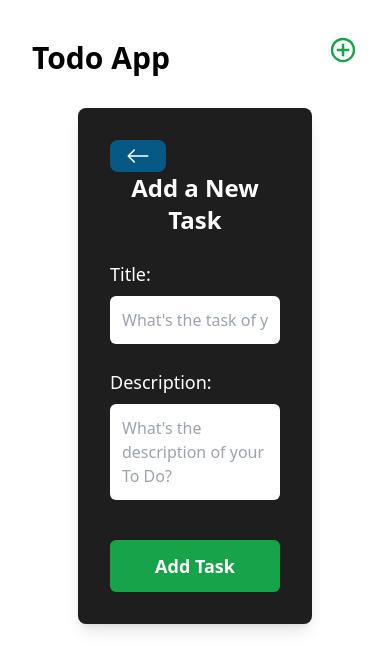
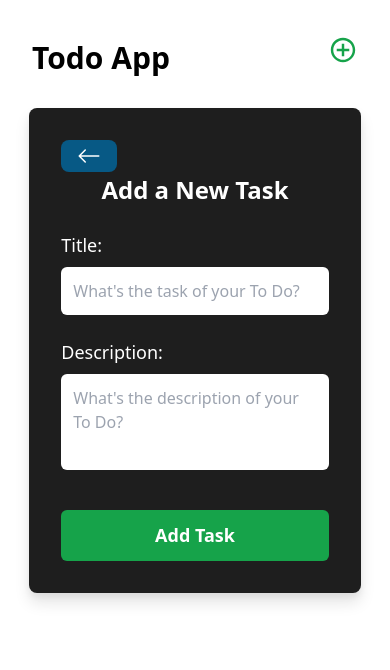
Before and after one commit to piyushkhatri968/MERN-todoapp, a React (Vite) app in the folder frontend/: page /create in a window 390 px wide. Shown: the top 670 px of the page. Built offline with nearby package versions, Linux system fonts and the light colour scheme.

Commit message:
mobile responsive

```diff
--- /dev/null
+++ b/frontend/src/Styles/TodoForm.css
@@ -0,0 +1,90 @@
+.container {
+  display: flex;
+  justify-content: center;
+  align-items: center;
+  margin-top: 2rem;
+}
+
+.form-container {
+  width: 60vw;
+  background-color: #1e1e1e;
+  color: white;
+  padding: 2rem;
+  border-radius: 0.5rem;
+  box-shadow: 0 10px 15px rgba(0, 0, 0, 0.1), 0 4px 6px rgba(0, 0, 0, 0.05);
+}
+
+.form-title {
+  font-size: 1.5rem;
+  font-weight: 600;
+  margin-bottom: 1.5rem;
+  text-align: center;
+}
+
+.form {
+  display: flex;
+  flex-direction: column;
+  gap: 1.5rem;
+}
+
+.input-group {
+  display: flex;
+  flex-direction: column;
+  gap: 0.5rem;
+}
+
+.input-label {
+  font-size: 1.125rem;
+  font-weight: 500;
+}
+
+.input-field {
+  padding: 0.75rem;
+  border-radius: 0.375rem;
+  width: 100%;
+  color: black;
+  outline: none;
+  box-shadow: 0 0 0 2px transparent;
+}
+
+.input-field:focus {
+  box-shadow: 0 0 0 2px #22c55e;
+}
+
+.textarea-field {
+  padding: 0.75rem;
+  border-radius: 0.375rem;
+  width: 100%;
+  color: black;
+  outline: none;
+  box-shadow: 0 0 0 2px transparent;
+  resize: none;
+  height: 6rem;
+}
+
+.textarea-field:focus {
+  box-shadow: 0 0 0 2px #22c55e;
+}
+
+.submit-button {
+  background-color: #16a34a;
+  transition: background-color 150ms;
+  padding: 0.75rem 2rem;
+  border-radius: 0.375rem;
+  font-weight: 600;
+  font-size: 1.125rem;
+  margin-top: 1rem;
+  color: white;
+  border: none;
+  cursor: pointer;
+}
+
+.submit-button:hover {
+  background-color: #15803d;
+}
+
+@media only screen and (max-width: 800px) {
+  .form-container {
+    width: 85vw;
+  }
+}
--- /dev/null
+++ b/frontend/src/Styles/TodoList.css
@@ -0,0 +1,107 @@
+.container {
+  display: flex;
+  justify-content: center;
+  align-items: center;
+  margin-top: 2rem;
+}
+
+.task-list-container {
+  width: 100%;
+  max-width: 70vw;
+  display: flex;
+  flex-direction: column;
+  gap: 1rem;
+}
+
+.no-task-message {
+  display: flex;
+  justify-content: center;
+  align-items: center;
+  gap: 0.5rem;
+}
+
+.no-task-title {
+  font-size: 1.875rem;
+  font-weight: bold;
+}
+
+.no-task-icon {
+  font-size: 1.875rem;
+  color: #fbbf24; /* Tailwind's yellow-600 */
+}
+
+.tasks-wrapper {
+  display: flex;
+  flex-direction: column;
+  gap: 1rem;
+}
+
+.task-card {
+  background-color: #2b2d42;
+  color: white;
+  padding: 1.5rem;
+  border-radius: 0.5rem;
+  box-shadow: 0 4px 6px rgba(0, 0, 0, 0.1);
+  display: flex;
+  justify-content: space-between;
+  align-items: center;
+  transition: box-shadow 150ms;
+}
+
+.task-card:hover {
+  box-shadow: 0 10px 15px rgba(0, 0, 0, 0.2);
+}
+
+.task-title {
+  color: #8ecae6;
+  font-size: 1.25rem;
+  font-weight: 600;
+  margin-bottom: 0.5rem;
+}
+
+.task-description {
+  color: #edf2f4;
+  font-size: 1rem;
+}
+
+.task-actions {
+  display: flex;
+  align-items: center;
+  gap: 0.5rem;
+}
+
+.edit-link {
+  transition: color 150ms;
+}
+
+.edit-icon {
+  font-size: 1.875rem;
+  color: #adb5bd;
+  transition: color 150ms;
+}
+
+.edit-icon:hover {
+  color: #8ecae6;
+}
+
+.delete-link {
+  color: #ef233c;
+  transition: color 150ms;
+}
+
+.delete-link:hover {
+  color: #d90429;
+}
+
+.delete-icon {
+  font-size: 1.875rem;
+}
+
+@media only screen and (max-width: 800px) {
+  .task-list-container {
+    max-width: 90vw;
+  }
+  .task-title {
+    font-size: 19px;
+  }
+}
--- /dev/null
+++ b/frontend/src/Styles/UpdateForm.css
@@ -0,0 +1,91 @@
+.edit-task-container {
+  display: flex;
+  justify-content: center;
+  align-items: center;
+  margin-top: 2rem;
+}
+
+.edit-task-card {
+  width: 60vw;
+  background-color: #1e1e1e;
+  color: white;
+  padding: 2rem;
+  border-radius: 0.5rem;
+  box-shadow: 0 10px 15px rgba(0, 0, 0, 0.1), 0 4px 6px rgba(0, 0, 0, 0.05);
+}
+
+.edit-task-title {
+  font-size: 1.5rem;
+  font-weight: 600;
+  margin-bottom: 1.5rem;
+  text-align: center;
+}
+
+.edit-task-form {
+  display: flex;
+  flex-direction: column;
+  gap: 1.5rem;
+}
+
+.input-group {
+  display: flex;
+  flex-direction: column;
+  gap: 0.5rem;
+}
+
+.input-label {
+  font-size: 1.125rem;
+  font-weight: 500;
+}
+
+.input-field {
+  padding: 0.75rem;
+  border-radius: 0.375rem;
+  width: 100%;
+  color: black;
+  outline: none;
+  box-shadow: 0 0 0 2px transparent;
+}
+
+.input-field:focus {
+  box-shadow: 0 0 0 2px #22c55e;
+}
+
+.textarea-field {
+  padding: 0.75rem;
+  border-radius: 0.375rem;
+  width: 100%;
+  color: black;
+  outline: none;
+  box-shadow: 0 0 0 2px transparent;
+  resize: none;
+  height: 6rem;
+}
+
+.textarea-field:focus {
+  box-shadow: 0 0 0 2px #22c55e;
+}
+
+.update-button {
+  background-color: #16a34a;
+  transition: background-color 150ms;
+  padding: 0.75rem 2rem;
+  border-radius: 0.375rem;
+  font-weight: 600;
+  font-size: 1.125rem;
+  margin-top: 1rem;
+  color: white;
+  border: none;
+  cursor: pointer;
+}
+
+.update-button:hover {
+  background-color: #15803d;
+}
+
+@media only screen and (max-width: 800px) {
+  .edit-task-card {
+    width: 90vw;
+  }
+
+}
--- a/frontend/src/components/TodoForm.jsx
+++ b/frontend/src/components/TodoForm.jsx
@@ -3,6 +3,7 @@ import axios from "axios";
 import { useNavigate } from "react-router-dom";
 import { useSnackbar } from "notistack";
 import BackButton from "./BackButton";
+import "../Styles/TodoForm.css";
 
 const TodoForm = () => {
   const [task, setTask] = useState("");
@@ -37,40 +38,35 @@ const TodoForm = () => {
   };
 
   return (
-    <div className="flex  justify-center items-center mt-8">
-      <div className="w-[60vw] bg-[#1e1e1e] text-white p-8 rounded-lg shadow-lg">
+    <div className="container">
+      <div className="form-container">
         <BackButton />
-        <h2 className="text-2xl font-semibold mb-6 text-center">
-          Add a New Task
-        </h2>
-        <form className="flex flex-col gap-6" onSubmit={handleSubmit}>
-          <div className="flex flex-col gap-2">
-            <label htmlFor="title" className="text-lg font-medium">
+        <h2 className="form-title">Add a New Task</h2>
+        <form className="form" onSubmit={handleSubmit}>
+          <div className="input-group">
+            <label htmlFor="title" className="input-label">
               Title:
             </label>
             <input
               type="text"
               value={task}
               placeholder="What's the task of your To Do?"
-              className="p-3 rounded-md w-full text-black focus:outline-none focus:ring-2 focus:ring-green-500"
+              className="input-field"
               onChange={(e) => setTask(e.target.value)}
             />
           </div>
-          <div className="flex flex-col gap-2">
-            <label htmlFor="description" className="text-lg font-medium">
+          <div className="input-group">
+            <label htmlFor="description" className="input-label">
               Description:
             </label>
             <textarea
               value={description}
               placeholder="What's the description of your To Do?"
-              className="p-3 rounded-md w-full text-black focus:outline-none focus:ring-2 focus:ring-green-500 resize-none h-24"
+              className="textarea-field"
               onChange={(e) => setDescription(e.target.value)}
             />
           </div>
-          <button
-            className="bg-green-600 hover:bg-green-700 transition-colors px-8 py-3 rounded-md font-semibold text-lg mt-4"
-            type="submit"
-          >
+          <button className="submit-button" type="submit">
             Add Task
           </button>
         </form>
--- a/frontend/src/components/TodoList.jsx
+++ b/frontend/src/components/TodoList.jsx
@@ -5,6 +5,7 @@ import { Link } from "react-router-dom";
 import { CiEdit } from "react-icons/ci";
 import { CiTrash } from "react-icons/ci";
 import { FaRegSadCry } from "react-icons/fa";
+import "../Styles/TodoList.css";
 
 const TodoList = () => {
   const [tasks, setTasks] = useState([]);
@@ -26,41 +27,30 @@ const TodoList = () => {
   }, []);
 
   return (
-    <div className="flex justify-center items-center mt-8">
+    <div className="container">
       {loading ? (
         <Spinner />
       ) : (
-        <div className="space-y-6 w-full max-w-[60vw]">
+        <div className="task-list-container">
           {tasks.length === 0 ? (
-            <div className="flex justify-center items-center gap-2">
-              <h1 className="text-3xl font-bold">No Any Task</h1>
-              <FaRegSadCry className=" text-3xl text-yellow-600" />
+            <div className="no-task-message">
+              <h1 className="no-task-title">No Any Task</h1>
+              <FaRegSadCry className="no-task-icon" />
             </div>
           ) : (
-            <div>
+            <div className="tasks-wrapper">
               {tasks.map((task, index) => (
-                <div
-                  key={task._id}
-                  className="bg-[#2b2d42] text-white p-6 rounded-lg shadow-md hover:shadow-lg transition-shadow flex justify-between items-center"
-                >
-                  <div>
-                    <div className="text-[#8ecae6] text-2xl font-semibold mb-2">
-                      {task.task}
-                    </div>
-                    <div className="text-[#edf2f4]">{task.description}</div>
+                <div key={task._id} className="task-card">
+                  <div >
+                    <div className="task-title">{task.task}</div>
+                    <div className="task-description">{task.description}</div>
                   </div>
-                  <div className="flex items-center gap-4">
-                    <Link
-                      to={`/update/${task._id}`}
-                      className="hover:text-[#8ecae6] transition-colors"
-                    >
-                      <CiEdit className="text-3xl text-[#adb5bd] hover:text-[#8ecae6] transition-colors" />
+                  <div className="task-actions">
+                    <Link to={`/update/${task._id}`} className="edit-link">
+                      <CiEdit className="edit-icon" />
                     </Link>
-                    <Link
-                      to={`/delete/${task._id}`}
-                      className="text-[#ef233c] hover:text-[#d90429] transition-colors"
-                    >
-                      <CiTrash className="text-3xl" />
+                    <Link to={`/delete/${task._id}`} className="delete-link">
+                      <CiTrash className="delete-icon" />
                     </Link>
                   </div>
                 </div>
--- a/frontend/src/components/UpdateForm.jsx
+++ b/frontend/src/components/UpdateForm.jsx
@@ -3,6 +3,7 @@ import axios from "axios";
 import { useNavigate, useParams } from "react-router-dom";
 import { useSnackbar } from "notistack";
 import BackButton from "./BackButton";
+import "../Styles/UpdateForm.css";
 
 const UpdateForm = () => {
   const [task, setTask] = useState("");
@@ -49,40 +50,35 @@ const UpdateForm = () => {
   };
 
   return (
-    <div className="flex justify-center items-center mt-8">
-      <div className="w-[60vw] bg-[#1e1e1e] text-white p-8 rounded-lg shadow-lg">
+    <div className="edit-task-container">
+      <div className="edit-task-card">
         <BackButton />
-        <h2 className="text-2xl font-semibold mb-6 text-center">
-          Edit the Task
-        </h2>
-        <form className="flex flex-col gap-6" onSubmit={handleUpdate}>
-          <div className="flex flex-col gap-2">
-            <label htmlFor="title" className="text-lg font-medium">
+        <h2 className="edit-task-title">Edit the Task</h2>
+        <form className="edit-task-form" onSubmit={handleUpdate}>
+          <div className="input-group">
+            <label htmlFor="title" className="input-label">
               Title:
             </label>
             <input
               type="text"
               value={task}
               placeholder="What's the task of your To Do?"
-              className="p-3 rounded-md w-full text-black focus:outline-none focus:ring-2 focus:ring-green-500"
+              className="input-field"
               onChange={(e) => setTask(e.target.value)}
             />
           </div>
-          <div className="flex flex-col gap-2">
-            <label htmlFor="description" className="text-lg font-medium">
+          <div className="input-group">
+            <label htmlFor="description" className="input-label">
               Description:
             </label>
             <textarea
               value={description}
               placeholder="What's the description of your To Do?"
-              className="p-3 rounded-md w-full text-black focus:outline-none focus:ring-2 focus:ring-green-500 resize-none h-24"
+              className="textarea-field"
               onChange={(e) => setDescription(e.target.value)}
             />
           </div>
-          <button
-            className="bg-green-600 hover:bg-green-700 transition-colors px-8 py-3 rounded-md font-semibold text-lg mt-4"
-            type="submit"
-          >
+          <button className="update-button" type="submit">
             Update
           </button>
         </form>
```
